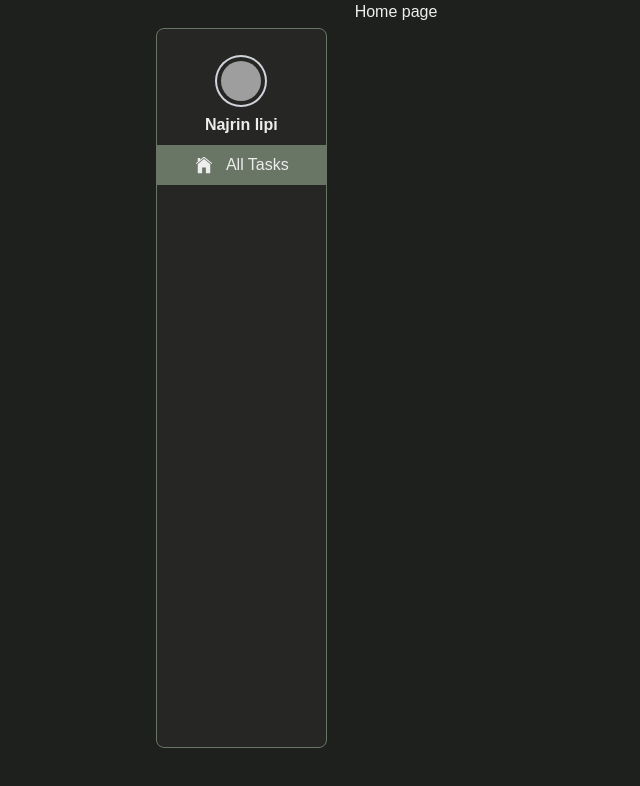
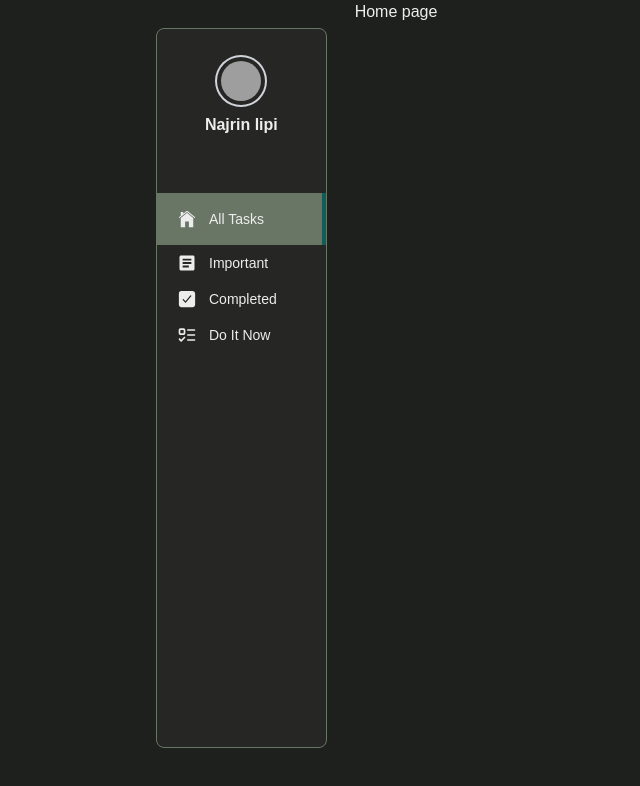
Before and after one commit to SamyaRoy999/Dayfect, a Next.js app: page / in a window 1280 px wide. Shown: the top 786 px of the page, without its empty margins (0-640 px from the left). Built offline with nearby package versions, Linux system fonts and the light colour scheme; grey boxes are pictures that could not be loaded.

Commit message:
side bar dynamic data and active link added

```diff
--- a/app/components/sidebar/sidebar.tsx
+++ b/app/components/sidebar/sidebar.tsx
@@ -1,12 +1,17 @@
+"use client";
 import Image from "next/image";
 import Link from "next/link";
 import React from "react";
-import { IoIosHome } from "react-icons/io";
+import menu from "@/app/utils/menu.js";
+import { usePathname } from "next/navigation";
 
 const Sidebar = () => {
+  const pathname = usePathname();
+  console.log(menu, pathname);
+
   return (
     <div className="lg:w-2/12 side-bar h-[90vh] lg:m-7 rounded-lg ">
-      <div className=" flex justify-center flex-col items-center gap-2 my-7">
+      <div className=" flex flex-col items-center gap-2 my-7">
         <Image
           width={40}
           height={40}
@@ -16,15 +21,27 @@ const Sidebar = () => {
         />
         <h3 className="font-bold ">Najrin lipi</h3>
 
-        <ul className="w-full">
-          <li className="sideBar-menu lg:w-full py-2 ">
-            <Link href="/" className="flex items-center justify-center gap-3">
-              <div className="font-bold text-xl">
-                <IoIosHome />
-              </div>
-              <span className="text-base">All Tasks</span>
-            </Link>
-          </li>
+        <ul className="w-full lg:mt-12 ">
+          {menu.map((item) => (
+            <li
+              key={item.id}
+              className={`lg:w-full ${
+                pathname === item.link
+                  ? "sideBar-menu  py-2 border-r-4 border-teal-800"
+                  : ""
+              }`}
+            >
+              <Link
+                href={item.link}
+                className="flex items-center ml-5 py-2  gap-3"
+              >
+                <div className="font-bold text-xl">
+                  <item.icon />
+                </div>
+                <span className="text-sm">{item.title}</span>
+              </Link>
+            </li>
+          ))}
         </ul>
       </div>
     </div>
--- a/app/utils/menu.js
+++ b/app/utils/menu.js
@@ -2,7 +2,7 @@ import { IoIosHome } from "react-icons/io";
 import { IoMdListBox } from "react-icons/io";
 import { IoCheckbox } from "react-icons/io5";
 import { LuListTodo } from "react-icons/lu";
-const menuItem = [
+const menu = [
   {
     id: 1,
     title: "All Tasks",
@@ -29,4 +29,4 @@ const menuItem = [
   },
 ];
 
-export default menuItem;
+export default menu;
```
